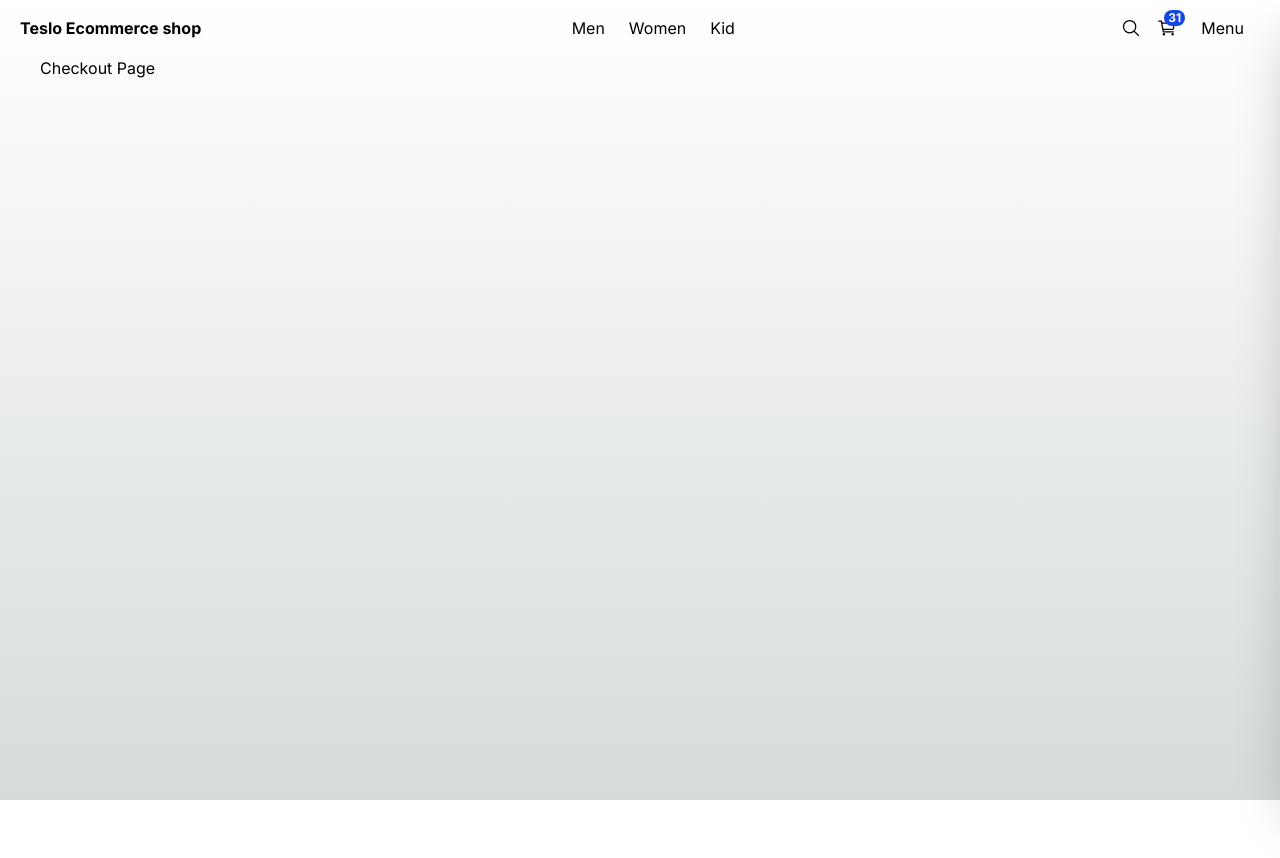
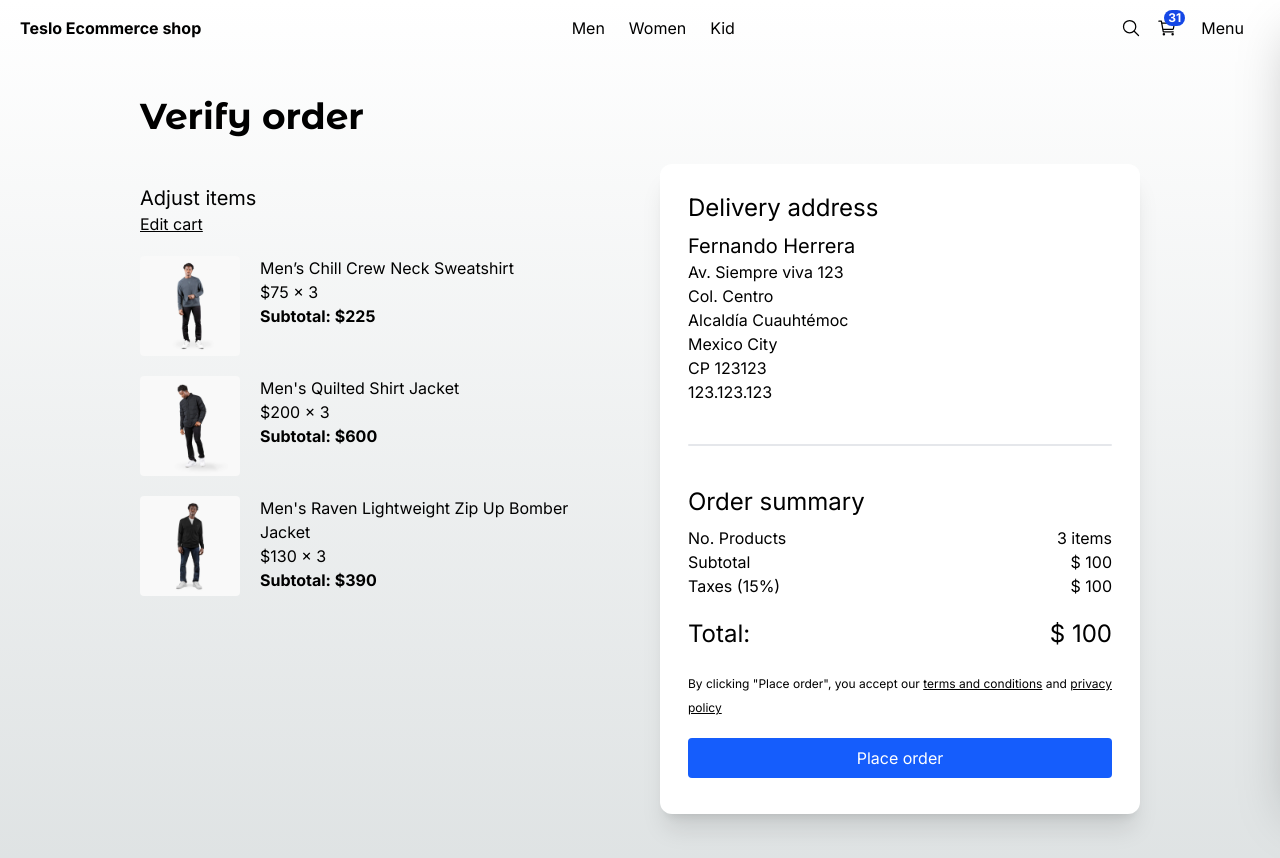
Before and after one commit to rabindranathfv/tesla-ecommerce-shop-next, a Next.js app: page /checkout in a window 1280 px wide. Shown: the top 858 px of the page. Before the commit the page ends 800 px from the top, so only its background shows below. Built offline with nearby package versions, Linux system fonts and the light colour scheme.

Commit message:
feat: checkout page and checkout address

```diff
--- a/src/app/(shop)/checkout/address/page.tsx
+++ b/src/app/(shop)/checkout/address/page.tsx
@@ -1,7 +1,67 @@
+import Link from "next/link";
+
+import { Title } from "@/components";
+
 export default function AddressPage() {
   return (
-    <div>
-      <h1>Address Page</h1>
+    <div className="flex flex-col sm:justify-center sm:items-center mb-72 px-10 sm:px-0">
+      <div className="w-full  xl:w-[1000px] flex flex-col justify-center text-left">
+        <Title title="Dirección" subtitle="Dirección de entrega" />
+
+        <div className="grid grid-cols-1 gap-2 sm:gap-5 sm:grid-cols-2">
+          <div className="flex flex-col mb-2">
+            <span>Nombres</span>
+            <input type="text" className="p-2 border rounded-md bg-gray-200" />
+          </div>
+
+          <div className="flex flex-col mb-2">
+            <span>Apellidos</span>
+            <input type="text" className="p-2 border rounded-md bg-gray-200" />
+          </div>
+
+          <div className="flex flex-col mb-2">
+            <span>Dirección</span>
+            <input type="text" className="p-2 border rounded-md bg-gray-200" />
+          </div>
+
+          <div className="flex flex-col mb-2">
+            <span>Dirección 2 (opcional)</span>
+            <input type="text" className="p-2 border rounded-md bg-gray-200" />
+          </div>
+
+          <div className="flex flex-col mb-2">
+            <span>Código postal</span>
+            <input type="text" className="p-2 border rounded-md bg-gray-200" />
+          </div>
+
+          <div className="flex flex-col mb-2">
+            <span>Ciudad</span>
+            <input type="text" className="p-2 border rounded-md bg-gray-200" />
+          </div>
+
+          <div className="flex flex-col mb-2">
+            <span>País</span>
+            <select className="p-2 border rounded-md bg-gray-200">
+              <option value="">[ Seleccione ]</option>
+              <option value="CRI">Costa Rica</option>
+            </select>
+          </div>
+
+          <div className="flex flex-col mb-2">
+            <span>Teléfono</span>
+            <input type="text" className="p-2 border rounded-md bg-gray-200" />
+          </div>
+
+          <div className="flex flex-col mb-2 sm:mt-10">
+            <Link
+              href="/checkout"
+              className="btn-primary flex w-full sm:w-1/2 justify-center "
+            >
+              Siguiente
+            </Link>
+          </div>
+        </div>
+      </div>
     </div>
   );
 }
--- a/src/app/(shop)/checkout/page.tsx
+++ b/src/app/(shop)/checkout/page.tsx
@@ -1,7 +1,110 @@
+import Link from "next/link";
+
+import { Title } from "@/components";
+import { initialData } from "@/seed/seed";
+import Image from "next/image";
+
+const productsInCart = [
+  initialData.products[0],
+  initialData.products[1],
+  initialData.products[2],
+];
+
 export default function CheckoutPage() {
   return (
-    <div>
-      <h1>Checkout Page</h1>
+    <div className="flex justify-center items-center mb-72 px-10 sm:px-0">
+      <div className="flex flex-col w-[1000px]">
+        <Title title="Verify order" />
+
+        <div className="grid grid-cols-1 sm:grid-cols-2 gap-10">
+          {/* Cart */}
+          <div className="flex flex-col mt-5">
+            <span className="text-xl">Adjust items</span>
+            <Link href="/cart" className="underline mb-5">
+              Edit cart
+            </Link>
+
+            {/* Items */}
+            {productsInCart.map((product) => (
+              <div key={product.slug} className="flex mb-5">
+                <Image
+                  src={`/products/${product.images[0]}`}
+                  width={100}
+                  height={100}
+                  style={{
+                    width: "100px",
+                    height: "100px",
+                  }}
+                  alt={product.title}
+                  className="mr-5 rounded"
+                />
+
+                <div>
+                  <p>{product.title}</p>
+                  <p>${product.price} x 3</p>
+                  <p className="font-bold">Subtotal: ${product.price * 3}</p>
+                </div>
+              </div>
+            ))}
+          </div>
+
+          {/* Checkout - Order summary */}
+          <div className="bg-white rounded-xl shadow-xl p-7">
+            <h2 className="text-2xl mb-2">Delivery address</h2>
+            <div className="mb-10">
+              <p className="text-xl">Fernando Herrera</p>
+              <p>Av. Siempre viva 123</p>
+              <p>Col. Centro</p>
+              <p>Alcaldía Cuauhtémoc</p>
+              <p>Mexico City</p>
+              <p>CP 123123</p>
+              <p>123.123.123</p>
+            </div>
+
+            {/* Divider */}
+            <div className="w-full h-0.5 rounded bg-gray-200 mb-10" />
+
+            <h2 className="text-2xl mb-2">Order summary</h2>
+
+            <div className="grid grid-cols-2">
+              <span>No. Products</span>
+              <span className="text-right">3 items</span>
+
+              <span>Subtotal</span>
+              <span className="text-right">$ 100</span>
+
+              <span>Taxes (15%)</span>
+              <span className="text-right">$ 100</span>
+
+              <span className="mt-5 text-2xl">Total:</span>
+              <span className="mt-5 text-2xl text-right">$ 100</span>
+            </div>
+
+            <div className="mt-5 mb-2 w-full">
+              <p className="mb-5">
+                {/* Disclaimer */}
+                <span className="text-xs">
+                  By clicking &quot;Place order&quot;, you accept our{" "}
+                  <a href="#" className="underline">
+                    terms and conditions
+                  </a>{" "}
+                  and{" "}
+                  <a href="#" className="underline">
+                    privacy policy
+                  </a>
+                </span>
+              </p>
+
+              <Link
+                className="flex btn-primary justify-center"
+                href="/orders/123"
+              >
+                Place order
+              </Link>
+            </div>
+          </div>
+        </div>
+      </div>
     </div>
   );
 }
```
